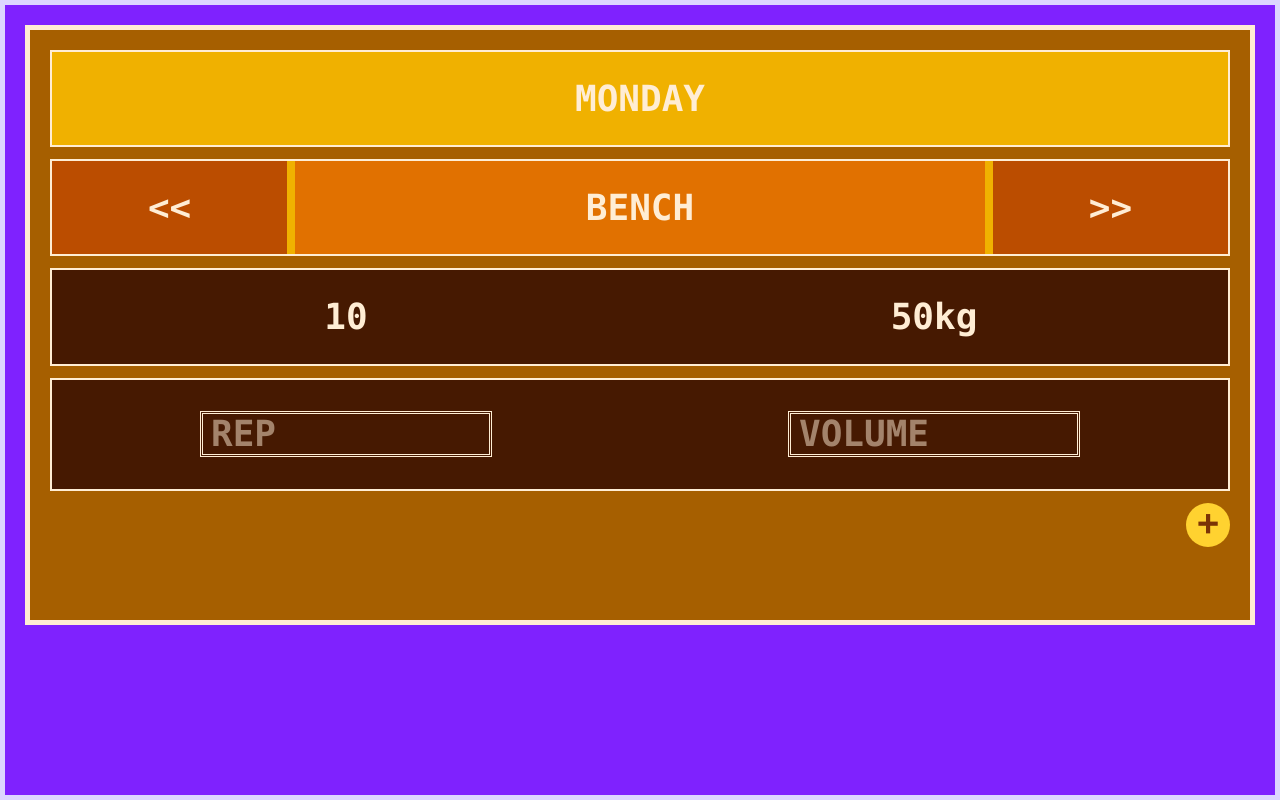
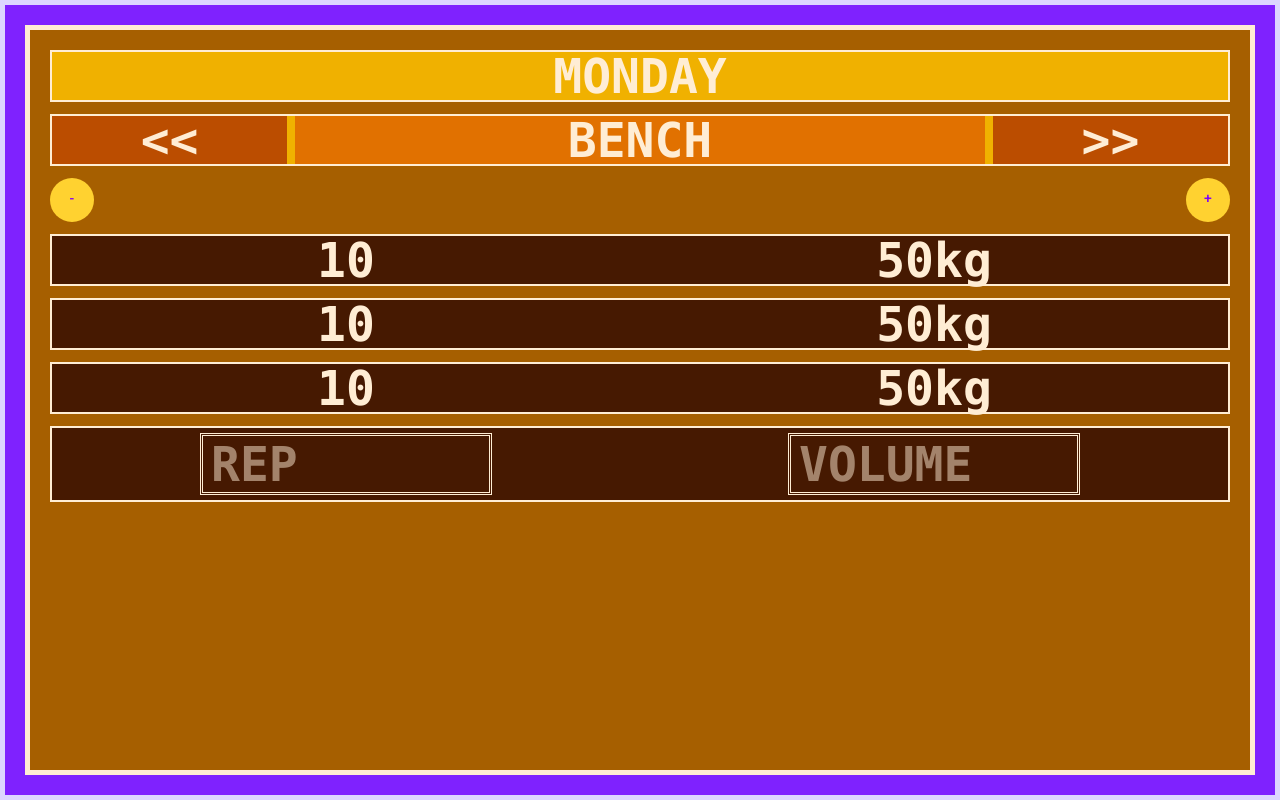
Before and after one commit to bigforo/angular20test, an Angular app: page / in a window 1280 px wide. Built offline with nearby package versions, Linux system fonts and the light colour scheme.

Commit message:
sillyness

```diff
--- a/src/app/list/list.html
+++ b/src/app/list/list.html
@@ -1,16 +1,30 @@
 <div class="h-full w-full border-5 border-violet-200 bg-violet-600 p-5 text-orange-100 font-black font-mono">
-  <div class="grid h-80 grid-cols-1 space-y-3 border-5 bg-yellow-700 p-5 md:h-100 md:text-2xl lg:h-150 lg:text-4xl">
+  <div class="h-2/4 md:h-3/4 lg:h-full md:text-3xl lg:text-5xl space-y-3 border-5 bg-yellow-700 p-5 ">
+<!--    -->
     <div class="flex items-center justify-center border-2 bg-yellow-500">MONDAY</div>
+<!--    -->
     <div class="flex gap-2 border-2 bg-yellow-500">
       <div class="flex h-full w-1/5 items-center justify-center bg-amber-700"><<</div>
       <div class="flex h-full w-10 grow items-center justify-center bg-amber-600">BENCH</div>
       <div class="flex h-full w-1/5 items-center justify-center bg-amber-700">>></div>
     </div>
+    <div class="flex ">
 
-    <div class="flex border-2 bg-yellow-500">
-      <div class="flex h-full w-1/2 items-center justify-center bg-amber-950">10</div>
-      <div class="flex h-full w-1/2 items-center justify-center bg-amber-950">50kg</div>
+      <div class="mr-auto inline-flex h-7 w-7 items-center justify-center rounded-full bg-amber-300 pb-1 font-extrabold text-amber-900 md:h-9 md:w-9 lg:h-11 lg:w-11">
+        <button mat-button (click)="clickMinus()" >-</button>
+      </div>
+      <div class="ml-auto inline-flex h-7 w-7 items-center justify-center rounded-full bg-amber-300 pb-1 font-extrabold text-amber-900 md:h-9 md:w-9 lg:h-11 lg:w-11">
+        <button mat-button (click)="clickPlus()" >+</button>
+      </div>
     </div>
+<!--    -->
+    @for (item of sets;track $index){
+      <div class="flex border-2 bg-yellow-500">
+        <div class="flex h-full w-1/2 items-center justify-center bg-amber-950">10</div>
+        <div class="flex h-full w-1/2 items-center justify-center bg-amber-950">50kg</div>
+      </div>
+    }
+
     <div class="flex border-2 bg-yellow-500">
       <div class="flex h-full w-1/2 items-center justify-center bg-amber-950 p-2">
         <input class="w-1/2 px-2 outline-double" type="number" placeholder="REP" />
@@ -20,8 +34,6 @@
       </div>
     </div>
 
-    <div class="ml-auto inline-flex h-7 w-7 items-center justify-center rounded-full bg-amber-300 pb-1 font-extrabold text-amber-900 md:h-9 md:w-9 lg:h-11 lg:w-11">
-      <button>+</button>
-    </div>
+
   </div>
 </div>
--- a/src/app/list/list.ts
+++ b/src/app/list/list.ts
@@ -1,13 +1,15 @@
 import { Component } from '@angular/core';
 import {FormControl, FormGroup, ReactiveFormsModule} from '@angular/forms';
 import {MatListOption, MatSelectionList} from '@angular/material/list';
+import {MatButton} from '@angular/material/button';
 
 @Component({
   selector: 'app-list',
   imports: [
     MatSelectionList,
     MatListOption,
-    ReactiveFormsModule
+    ReactiveFormsModule,
+    MatButton
   ],
   templateUrl: './list.html',
   styleUrl: './list.scss'
@@ -28,6 +30,14 @@ export class List {
       clothes: this.shoesControl,
     });
   }
+  sets= [1,1,1];
+  clickPlus() {
+    this.sets.push(1)
+  }
+
+  clickMinus() {
+    this.sets.pop();
+  }
 }
 
 interface Shoes {
```
